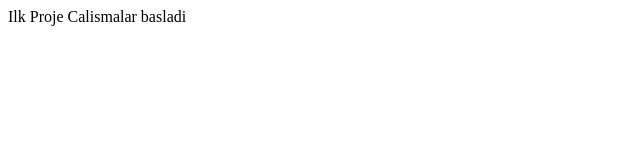
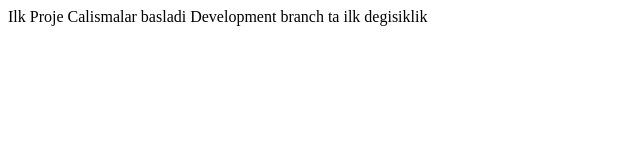
Before and after one commit to Guneylix/first-project, a plain HTML site: page index.html in a window 1280 px wide. Shown: the whole page, without its empty margins (0-640 px from the left). Drawn offline with Linux system fonts and the light colour scheme.

Commit message:
ucuncu degisiklik

```diff
--- a/index.html
+++ b/index.html
@@ -9,5 +9,7 @@
     Ilk Proje
 
     Calismalar basladi
+
+    Development branch ta ilk degisiklik
 </body>
 </html>
```
